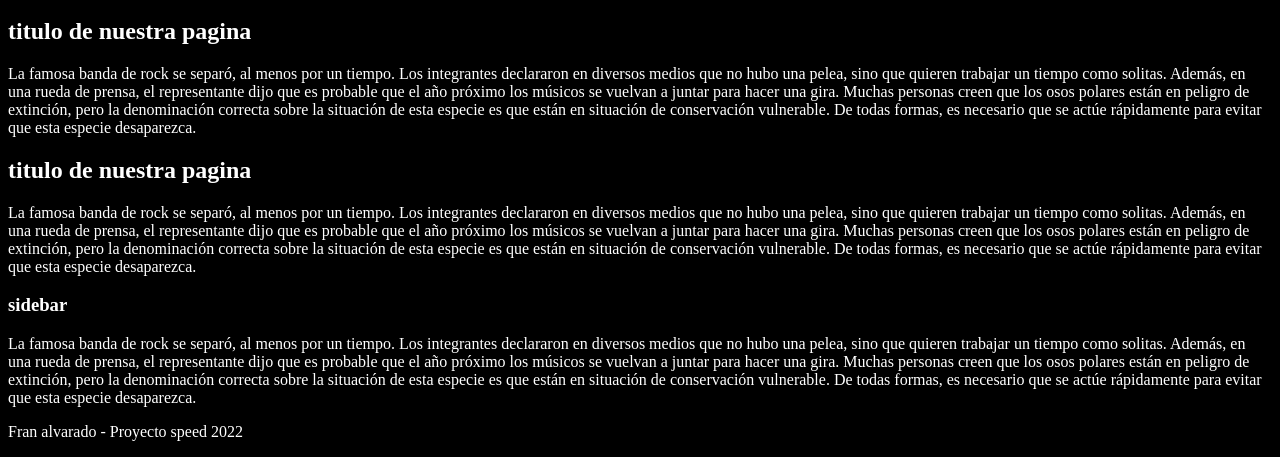
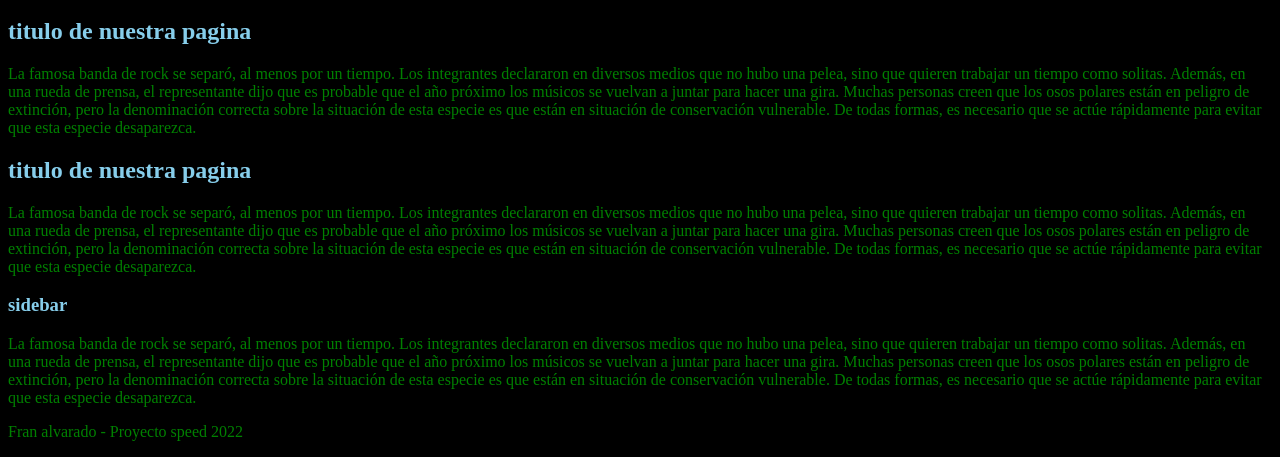
Before and after one commit to Fran-alvarado/mi-primera-aplicacion, a plain HTML site: page speed.html in a window 1280 px wide. Shown: the part 444-901 px from the top of the page. Drawn offline with Linux system fonts and the light colour scheme.

Commit message:
agregue colores

```diff
--- a/styles.css
+++ b/styles.css
@@ -2,3 +2,11 @@
     background: #000000;
     color: #fff;
   }
+
+p {
+  color: green;
+}
+
+h2,h3 {
+  color: skyblue;
+}
```
